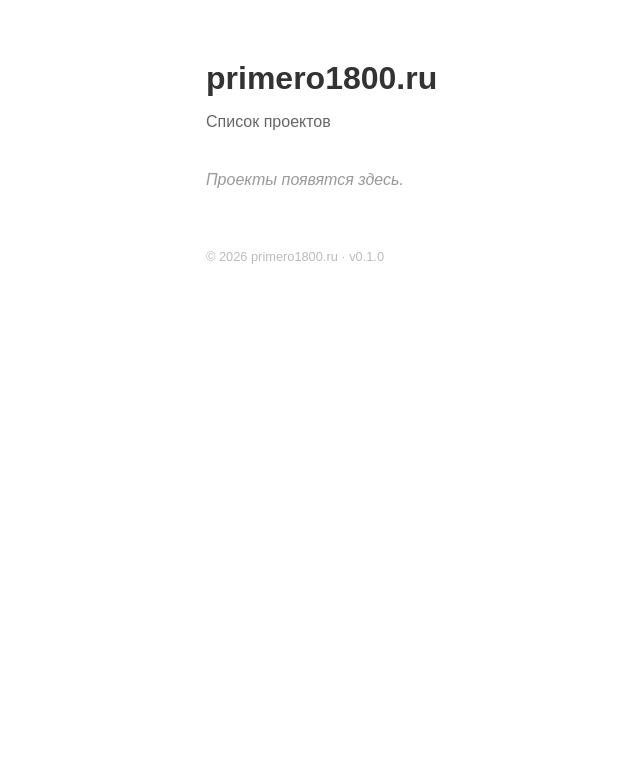
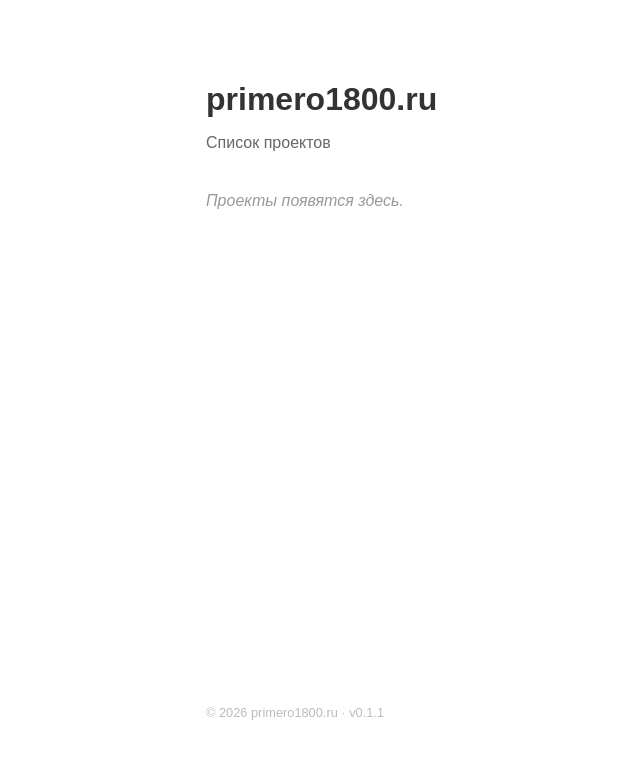
Before and after one commit to Primero1800/beget_hub, a Django app: page / in a window 1280 px wide. Shown: the top 759 px of the page, without its empty margins (34-674 px from the left). Run offline with Django 5.2, Linux system fonts and the light colour scheme.

Commit message:
fix: sticky footer at bottom of page, v0.1.1
Co-Authored-By: Claude Sonnet 4.6 <noreply@anthropic.com>

```diff
--- a/templates/pages/index.html
+++ b/templates/pages/index.html
@@ -5,7 +5,8 @@
     <meta name="viewport" content="width=device-width, initial-scale=1.0">
     <title>primero1800.ru</title>
     <style>
-        body { font-family: sans-serif; max-width: 800px; margin: 60px auto; padding: 0 20px; color: #333; }
+        body { font-family: sans-serif; max-width: 800px; margin: 60px auto; padding: 0 20px; color: #333; min-height: calc(100vh - 120px); display: flex; flex-direction: column; }
+        main { flex: 1; }
         h1 { font-size: 2rem; margin-bottom: 8px; }
         .subtitle { color: #666; margin-bottom: 40px; }
         .projects { list-style: none; padding: 0; }
@@ -14,10 +15,11 @@
         .projects a:hover { text-decoration: underline; }
         .projects .desc { color: #555; margin-top: 4px; font-size: 0.95rem; }
         .empty { color: #999; font-style: italic; }
-        footer { margin-top: 60px; color: #bbb; font-size: 0.8rem; }
+        footer { color: #bbb; font-size: 0.8rem; padding: 20px 0; }
     </style>
 </head>
 <body>
+    <main>
         <h1>primero1800.ru</h1>
         <p class="subtitle">Список проектов</p>
 
@@ -35,6 +37,8 @@
         {% else %}
             <p class="empty">Проекты появятся здесь.</p>
         {% endif %}
-    <footer>© {% now "Y" %} primero1800.ru · v0.1.0</footer>
+    </main>
+
+    <footer>© {% now "Y" %} primero1800.ru · v0.1.1</footer>
 </body>
 </html>
```
Lines whose indentation alone changed are shown as unchanged.
